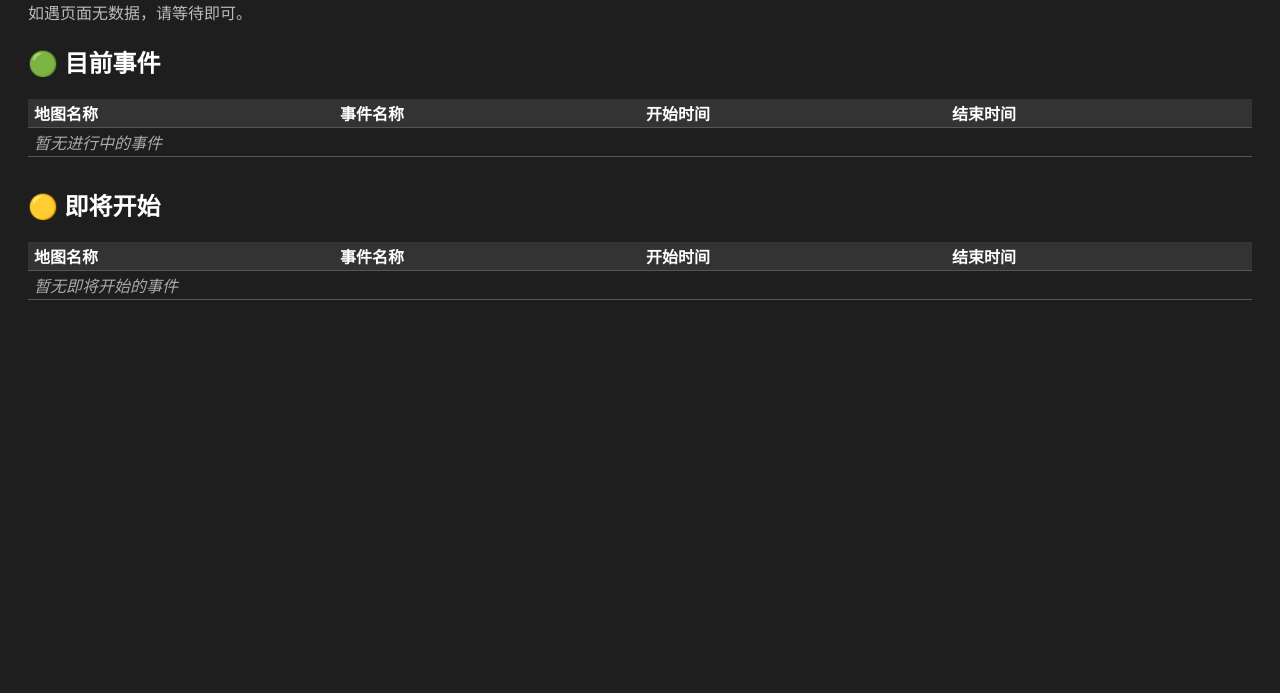
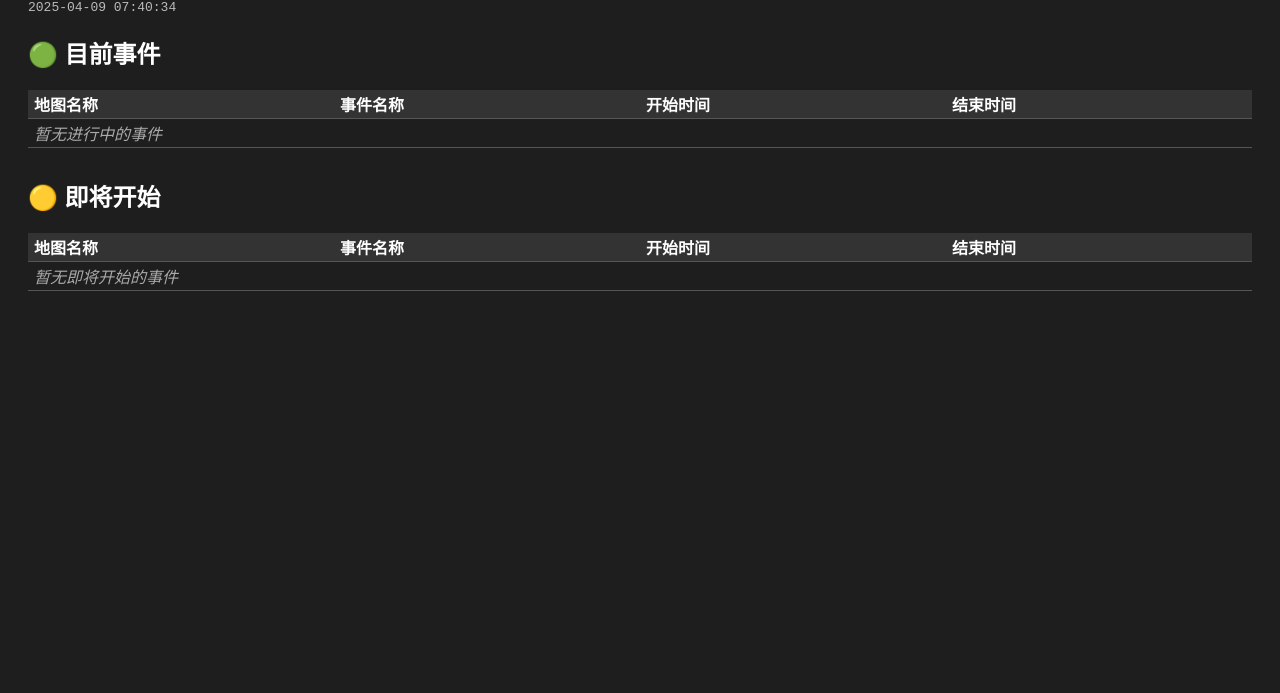
Before and after one commit to anson734501/moco-events, a plain HTML site: page index.html in a window 1280 px wide. Shown: the part 107-800 px from the top of the page. Drawn offline with Linux system fonts and the light colour scheme; no server answers.

Commit message:
更新 index.html

```diff
--- a/index.html
+++ b/index.html
@@ -1,8 +1,8 @@
 <!DOCTYPE html>
 <html lang="zh-CN">
 <head>
-  <meta charset="UTF-8">
-  <meta name="viewport" content="width=device-width, initial-scale=1.0">
+  <meta charset="UTF-8" />
+  <meta name="viewport" content="width=device-width, initial-scale=1.0"/>
   <title>MO.CO 实时事件</title>
   <style>
     body { background: #1e1e1e; color: #fff; font-family: Arial, sans-serif; padding: 20px; }
@@ -16,7 +16,7 @@
 </head>
 <body>
   <h1>MO.CO 实时事件</h1>
-  <p style="color: #bbb; margin-top: -10px;">如遇页面无数据，请等待即可。</p>
+  <p id="timeNow" style="color: #bbb; margin-top: -10px; font-family: monospace;"></p>
 
   <h2>🟢 目前事件</h2>
   <table>
@@ -49,6 +49,24 @@
   </table>
 
   <script>
+    // 实时更新时间显示（无“北京时间”文字）
+    function updateBeijingTime() {
+      const now = new Date();
+      const beijingOffset = 8 * 60;
+      const localOffset = now.getTimezoneOffset();
+      const beijingTime = new Date(now.getTime() + (beijingOffset + localOffset) * 60000);
+      const yyyy = beijingTime.getFullYear();
+      const mm = String(beijingTime.getMonth() + 1).padStart(2, '0');
+      const dd = String(beijingTime.getDate()).padStart(2, '0');
+      const hh = String(beijingTime.getHours()).padStart(2, '0');
+      const min = String(beijingTime.getMinutes()).padStart(2, '0');
+      const ss = String(beijingTime.getSeconds()).padStart(2, '0');
+      document.getElementById("timeNow").textContent = `${yyyy}-${mm}-${dd} ${hh}:${min}:${ss}`;
+    }
+    updateBeijingTime();
+    setInterval(updateBeijingTime, 1000);
+
+    // 实时事件逻辑
     const eventNames = {
       "1": "高能警报", "3": "入侵警报", "5": "双倍经验值",
       "112": "精灵狂热", "207": "入侵警报", "432": "清道夫集群",
@@ -102,14 +120,10 @@
         events.forEach(event => {
           const start = serverTime + event.startTime * 1000;
           const end = serverTime + event.endTime * 1000;
-
           const key = event.location + "_" + event.startTime;
 
-          const startDate = new Date(start);
-          const endDate = new Date(end);
-
-          const roundedStartStr = roundToNearest5Min(startDate);
-          const roundedEndStr = roundToNearest5Min(endDate);
+          const roundedStartStr = roundToNearest5Min(new Date(start));
+          const roundedEndStr = roundToNearest5Min(new Date(end));
 
           if (!startTimeCache.has(key)) startTimeCache.set(key, roundedStartStr);
           if (!endTimeCache.has(key)) endTimeCache.set(key, roundedEndStr);
@@ -142,7 +156,6 @@
             let startStr;
 
             if (isCurrent) {
-              // 用结束时间 - 5分钟 来计算开始时间
               const endRaw = new Date(serverTime + event.endTime * 1000);
               const startFromEnd = new Date(endRaw.getTime() - 5 * 60 * 1000);
               startStr = roundToNearest5Min(startFromEnd);
```
